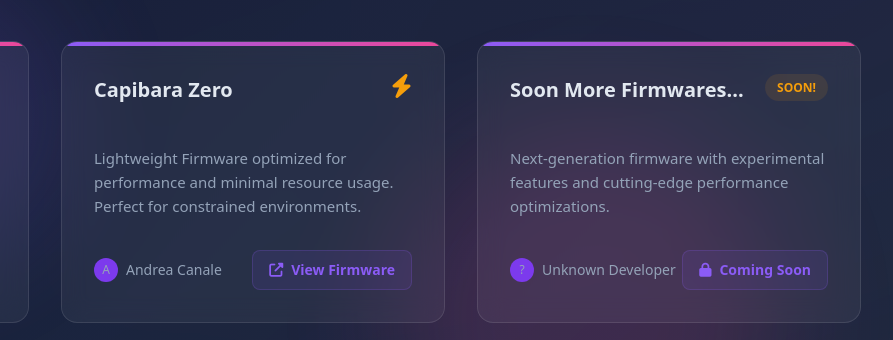
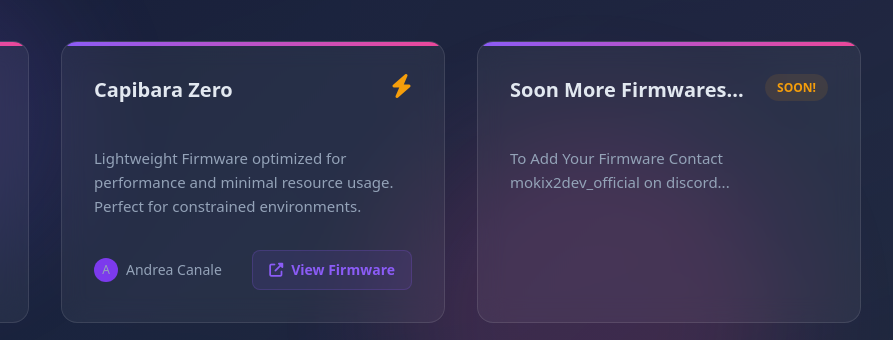
Before and after one commit to mokix2dev/LILYBEST, a plain HTML site: page index.html in a window 1280 px wide. Shown: the part 242-582 px from the top of the page, 387-1280 px from the left. Drawn offline with Linux system fonts and the light colour scheme; a web font is replaced by a local one.

Commit message:
Update index.html

```diff
--- a/index.html
+++ b/index.html
@@ -362,16 +362,7 @@
           </div>
           <div class="soon-badge">SOON!</div>
         </div>
-        <p class="firmware-desc">Next-generation firmware with experimental features and cutting-edge performance optimizations.</p>
-        <div class="firmware-meta">
-          <div class="firmware-author">
-            <div class="author-avatar">?</div>
-            <span>Unknown Developer</span>
-          </div>
-          <a href="#" onclick="return false;" class="firmware-link">
-            <i class="fas fa-lock"></i> Coming Soon
-          </a>
-        </div>
+        <p class="firmware-desc">To Add Your Firmware Contact mokix2dev_official on discord...</p>
       </article>
     </div>
   </main>
```
